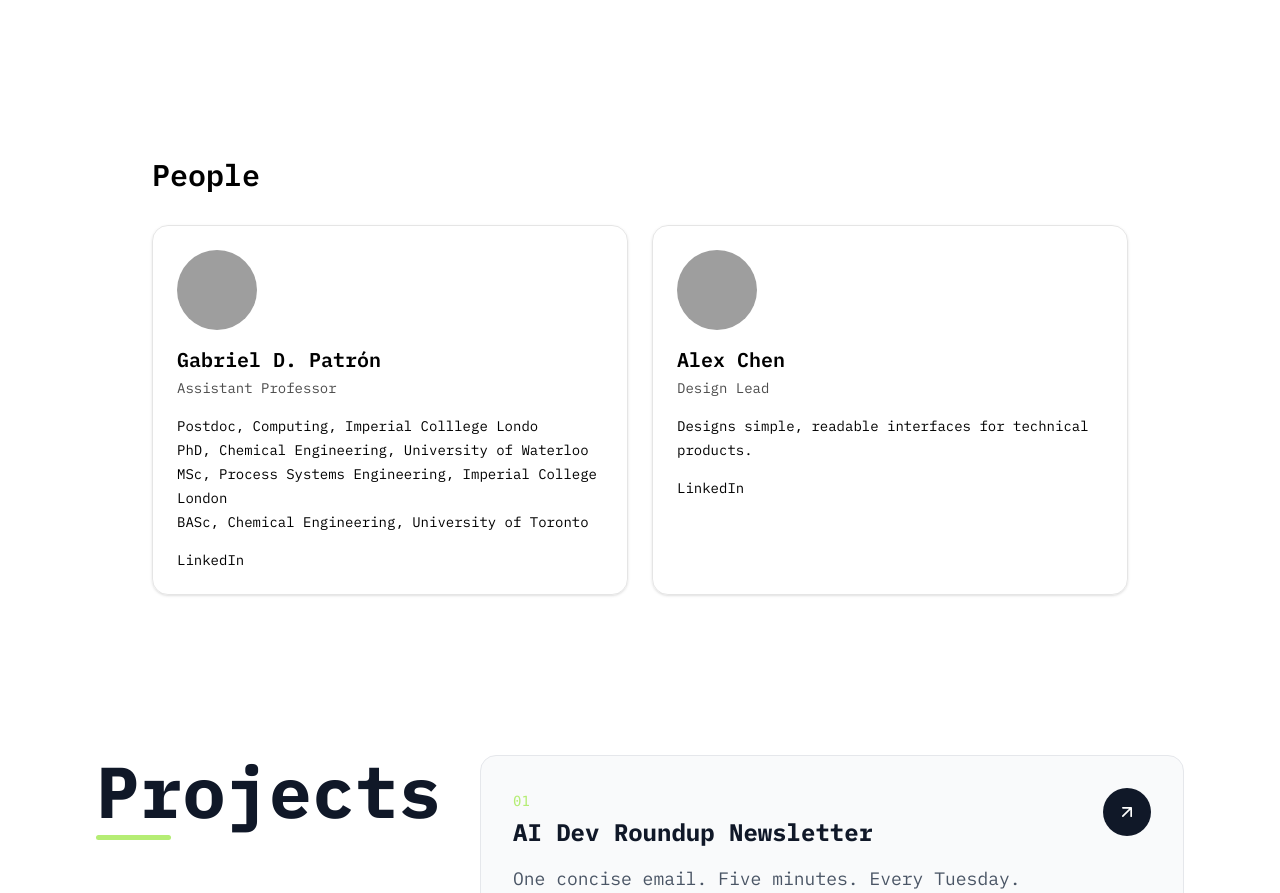
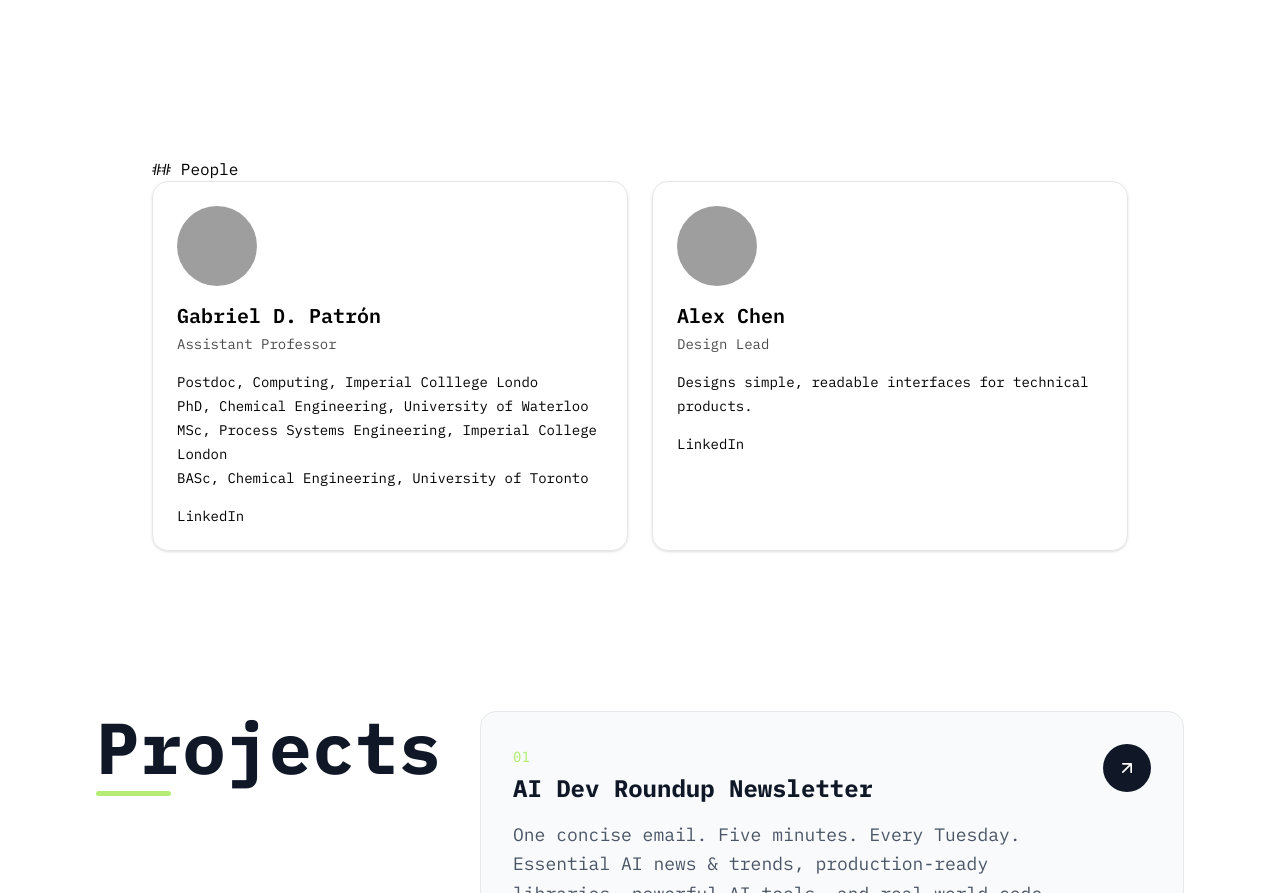
Before and after one commit to gabrielpatron/gabrielpatron.github.io, an Astro site: page / in a window 1280 px wide. Shown: the part 1381-2274 px from the top of the page. Built offline with nearby package versions, Linux system fonts and the light colour scheme; Astro itself is replaced by a stand-in of ours; grey boxes are pictures that could not be loaded.

Commit message:
Update People.astro

```diff
--- a/src/components/People.astro
+++ b/src/components/People.astro
@@ -5,7 +5,7 @@ const people = siteConfig.people ?? [];
 
 {people.length > 0 && (
   <section id="people" class="mx-auto max-w-5xl px-6 py-16">
-    <h2 class="mb-8 text-3xl font-semibold">People</h2>
+    ## People
 
     <div class="grid gap-6 lg:grid-cols-2">
       {people.map((person) => (
```
